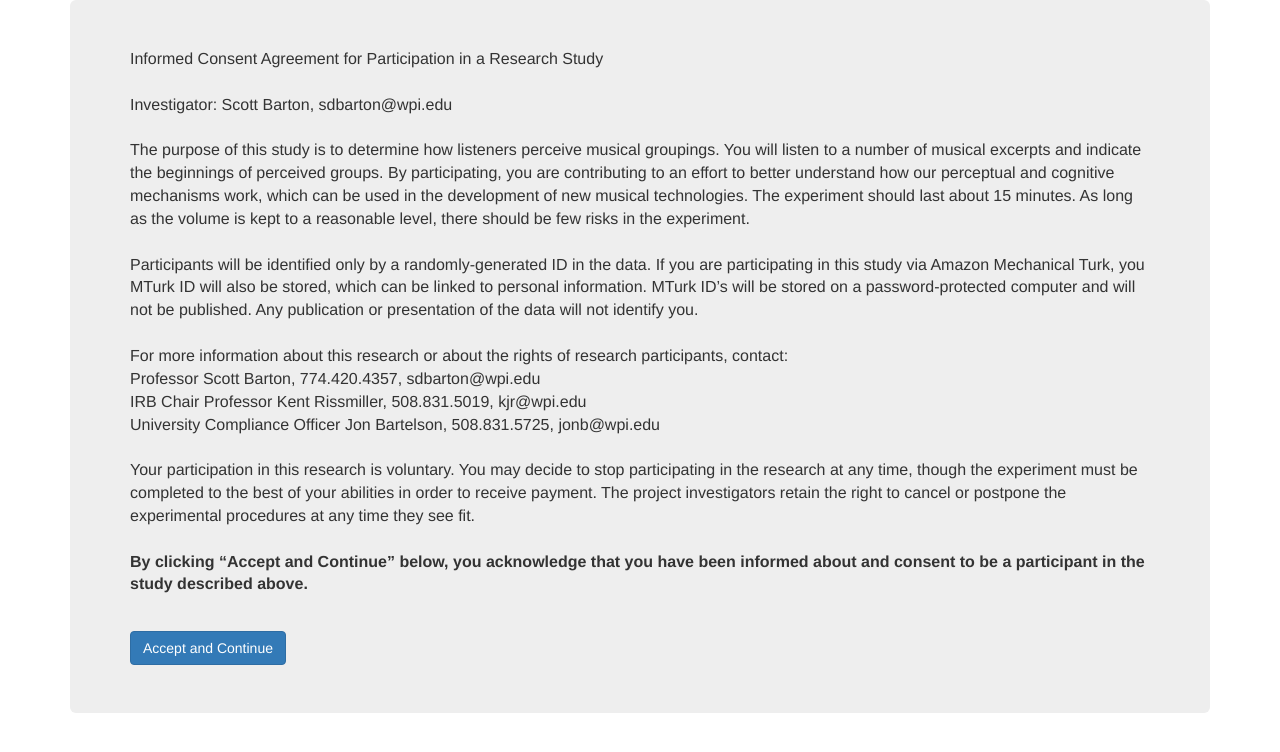
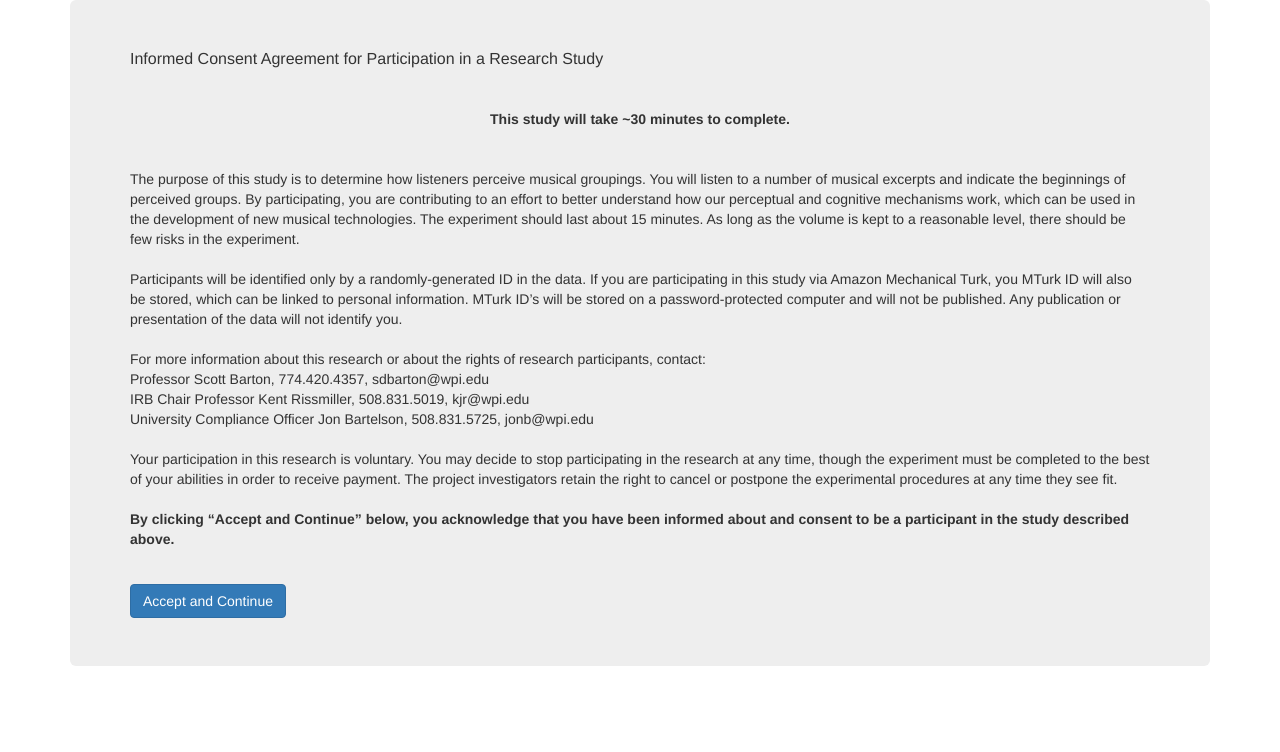
Before and after one commit to PeterMitrano/grouping, a Flask app: page /welcome in a window 1280 px wide. Shown: the top 752 px of the page. Run offline with Flask 2, Linux system fonts and the light colour scheme; some libraries are stand-ins or nearby versions.

Commit message:
fix id and url bug
 - add time it will take up front

```diff
--- a/interface/interface/interface.py
+++ b/interface/interface/interface.py
@@ -319,7 +319,7 @@
     assignmentId = request.args.get('assignmentId', "ASSIGNMENT_ID_NOT_AVAILABLE")
     # lol this is such good code...
     random_numbers = [np.random.randint(0, 255) for _ in range(8)]
-    experiment_id = "{:2x}::{:2x}::{:2x}::{:2x}::{:2x}::{:2x}::{:2x}::{:2x}".format(*random_numbers)
+    experiment_id = "{:02x}::{:02x}::{:02x}::{:02x}::{:02x}::{:02x}::{:02x}::{:02x}".format(*random_numbers)
     href = "survey?experimentId={:s}&samplesPerParticipant={:d}&assignmentId={:s}".format(experiment_id,
                                                                                           samples_per_participant,
                                                                                           assignmentId)
@@ -421,7 +421,7 @@
     assignment_id = request.args.get('assignmentId', "ASSIGNMENT_ID_NOT_AVAILABLE")
     experiment_id = request.args.get('experimentId', "EXPERIMENT_ID_NOT_AVAILABLE")
 
-    if not assignment_id or assignment_id == "ASSIGNMENT_ID_NOT_AVAILABLE":
+    if assignment_id and assignment_id != "ASSIGNMENT_ID_NOT_AVAILABLE":
         href = "thankyou_mturk?assignmentId={:s}&experimentId={:s}".format(assignment_id, experiment_id)
     else:
         href = "thankyou?"
--- a/interface/interface/templates/interface.html
+++ b/interface/interface/templates/interface.html
@@ -77,7 +77,7 @@
 <script>
   let samples = {{samples|safe}};
   let experiment_id = "{{experiment_id|safe}}";
-  let next_href = "{{next_href}}";
+  let next_href = "{{next_href|safe}}";
 </script>
 <script src="{{url_for('static', filename='interface.js')}}"></script>
 
--- a/interface/interface/templates/welcome.html
+++ b/interface/interface/templates/welcome.html
@@ -16,7 +16,11 @@
       Informed Consent Agreement for Participation in a Research Study
       <br>
       <br>
-      Investigator: Scott Barton, sdbarton@wpi.edu
+      <center>
+      <strong>
+        This study will take ~30 minutes to complete.
+      </strong>
+      </center>
       <br>
       <br>
       The purpose of this study is to determine how listeners perceive musical groupings. You will listen to a number of
```
